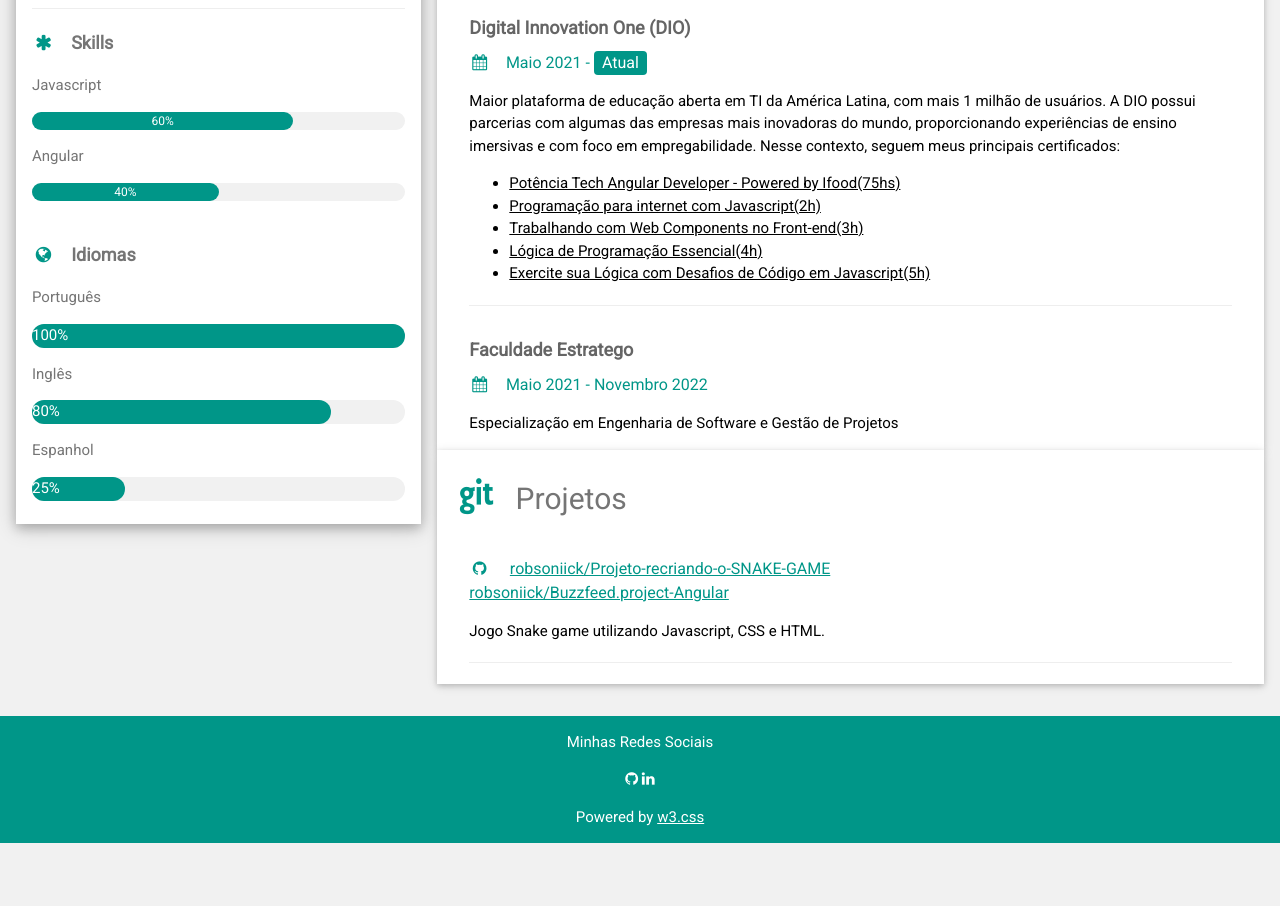
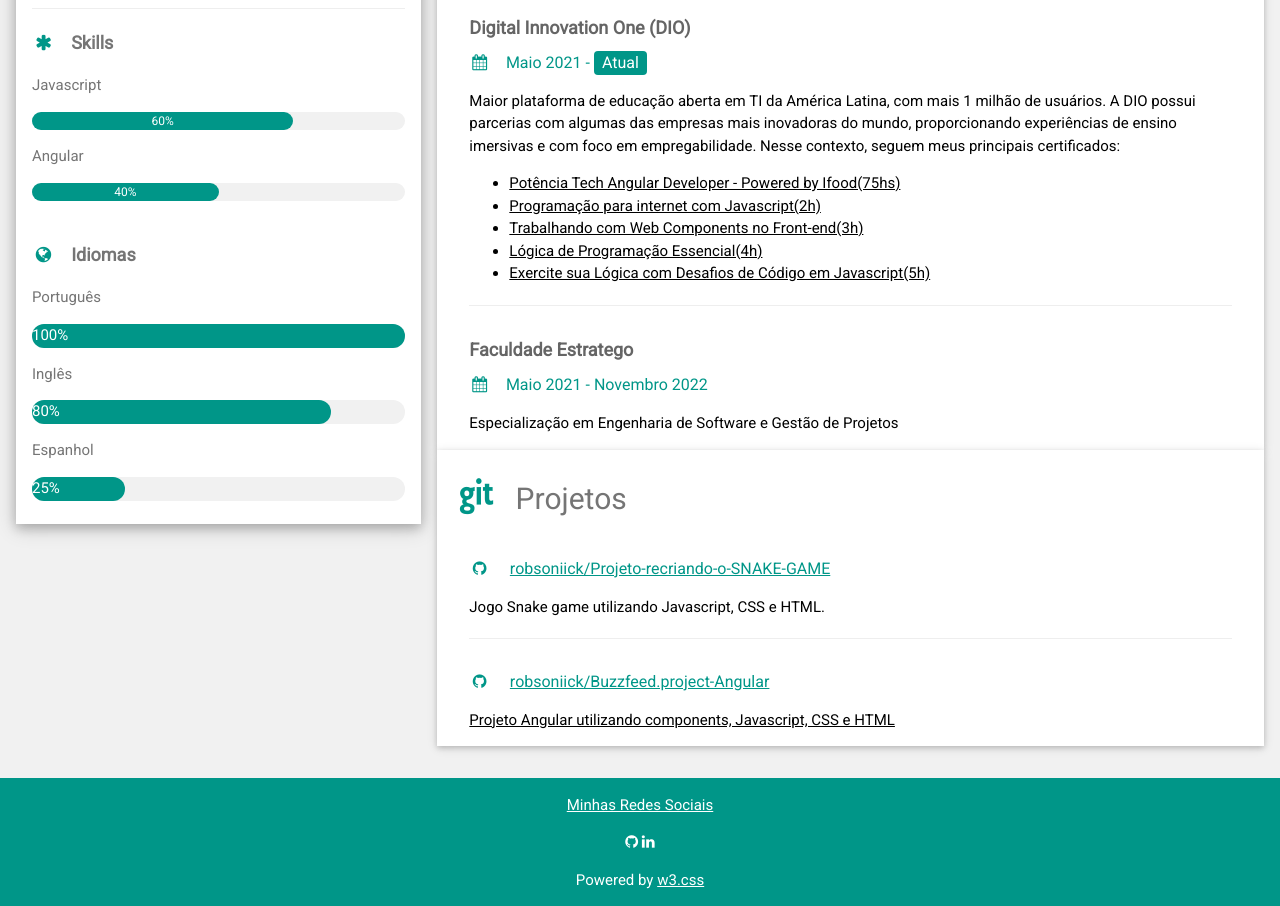
Before and after one commit to robsoniick/Resume, a plain HTML site: page index.html in a window 1280 px wide. Shown: the part 288-1194 px from the top of the page. Before the commit the page ends 1131 px from the top, so only its background shows below. Drawn offline with nearby package versions, Linux system fonts and the light colour scheme.

Commit message:
Alteração no projeto

```diff
--- a/index.html
+++ b/index.html
@@ -144,19 +144,18 @@
               <h6 class="w3-text-teal">
                 <i class="fa fa-github fa-fw w3-margin-right"></i>
                 <a href="https://github.com/robsoniick/Projeto-recriando-o-SNAKE-GAME" target="_blank">robsoniick/Projeto-recriando-o-SNAKE-GAME</a><br/>
-                <a href="https://github.com/robsoniick/Buzzfeed.project-Angular.git" target="_blank">robsoniick/Buzzfeed.project-Angular
-                </a>
+               </a>
               </h6>
               <p>Jogo Snake game utilizando Javascript, CSS e HTML.</p>
               <hr>
             </div>
-            <!-- <div class="w3-container">
+            <div class="w3-container">
               <h6 class="w3-text-teal">
-                <i class="fa fa-gitlab fa-fw w3-margin-right"></i>
-                <a href="LINK_GITLAB" target="_blank">USUARIO_GITLAB/REPO</a>
+                <i class="fa fa-github fa-fw w3-margin-right"></i>
+                <a href="https://github.com/robsoniick/Buzzfeed.project-Angular.git" target="_blank">robsoniick/Buzzfeed.project-Angular
               </h6>
-              <p>TODO</p>
-            </div> -->
+              <p>Projeto Angular utilizando components, Javascript, CSS e HTML</p>
+            </div>
           </div>
 
           <!-- End Right Column -->
```
